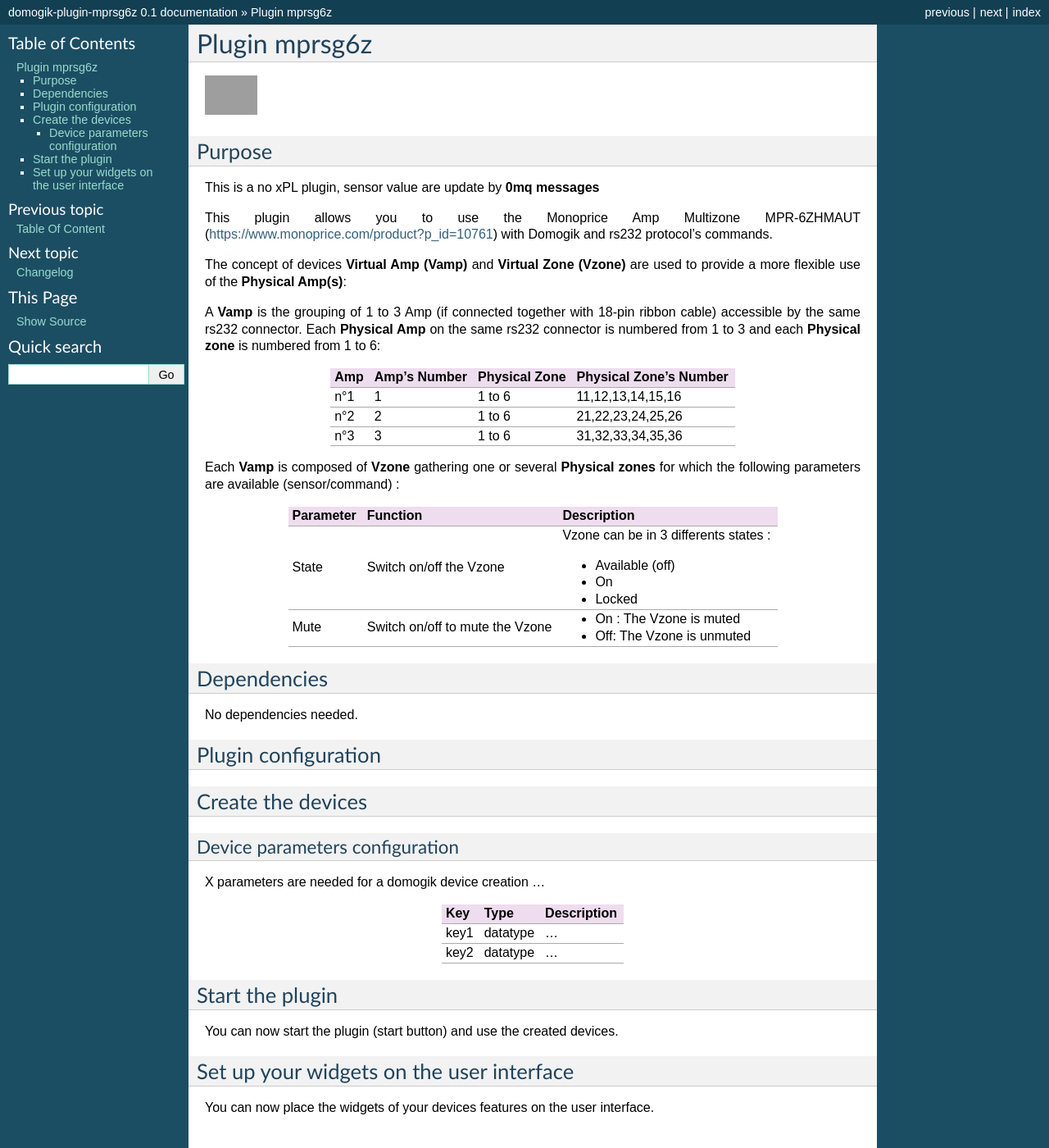
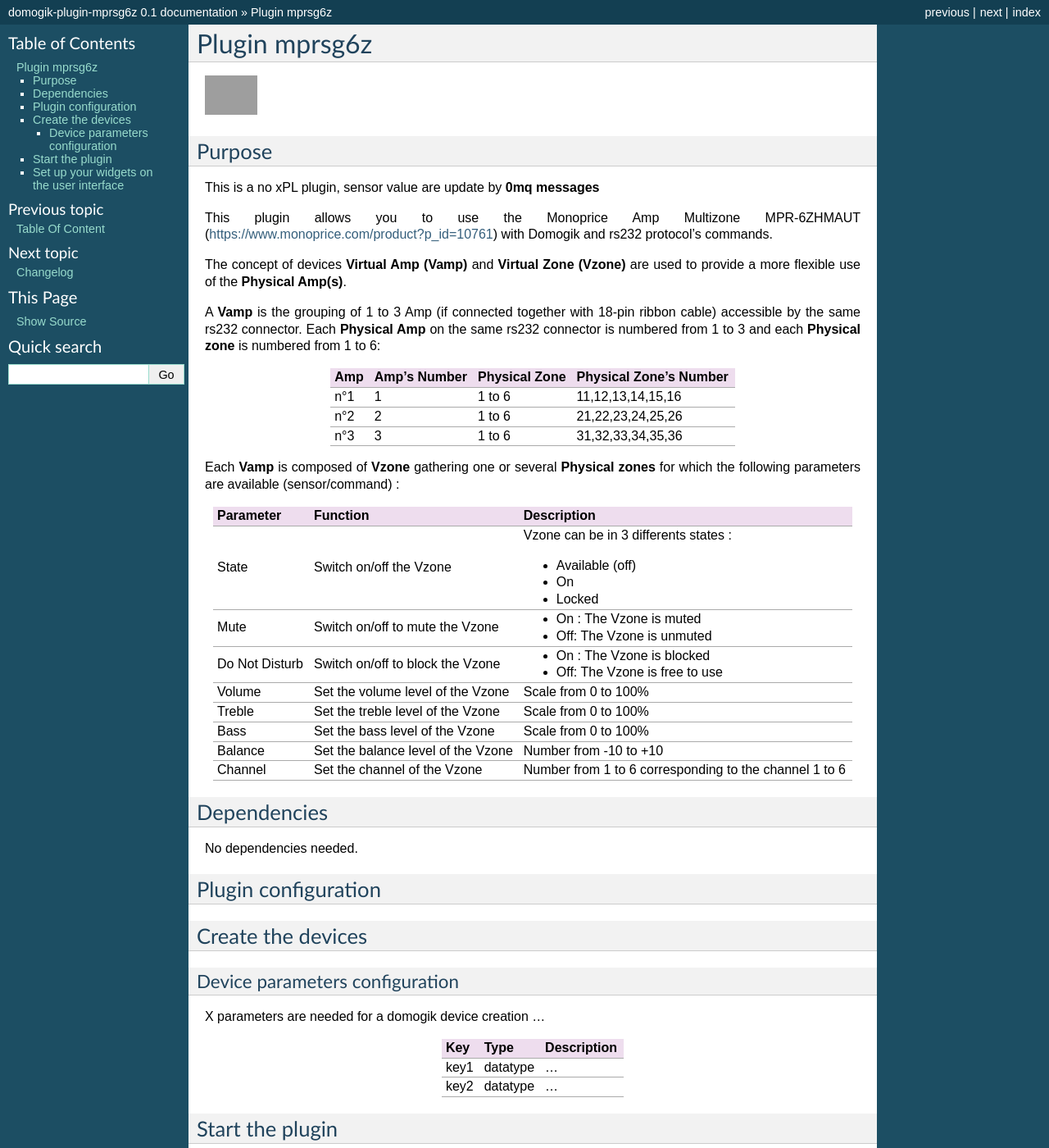
Before and after one commit to jaywax/domogik-plugin-mprsg6z, a Sphinx documentation site: the page built from docs/mprsg6z.txt, in a window 1280 px wide and 1400 px high. Shown: the whole window at 82% size. Built offline with Sphinx 7.4.7, drawn with Linux system fonts in a browser that asks for light colours; grey boxes are pictures that could not be loaded.

Commit message:
documentation update

```diff
--- a/docs/mprsg6z.txt
+++ b/docs/mprsg6z.txt
@@ -18,7 +18,7 @@
 This plugin allows you to use the Monoprice Amp Multizone MPR-6ZHMAUT (https://www.monoprice.com/product?p_id=10761)
 with Domogik and rs232 protocol's commands.
 
-The concept of devices **Virtual Amp (Vamp)** and **Virtual Zone (Vzone)** are used to provide a more flexible use of the **Physical Amp(s)**:
+The concept of devices **Virtual Amp (Vamp)** and **Virtual Zone (Vzone)** are used to provide a more flexible use of the **Physical Amp(s)**.
 
 A **Vamp** is the grouping of 1 to 3 Amp (if connected together with 18-pin ribbon cable) accessible
 by the same rs232 connector. Each **Physical Amp** on the same rs232 connector is numbered from 1 to 3 and
@@ -48,6 +48,19 @@
 +---------+----------------------------------+-----------------------------------------------------------------------------+
 |Mute     |Switch on/off to mute the Vzone   |* On : The Vzone is muted							   |
 |	  |				     |* Off: The Vzone is unmuted						   |
++---------+----------------------------------+-----------------------------------------------------------------------------+
+|Do Not   |Switch on/off to block the Vzone  |* On : The Vzone is blocked						   |
+|Disturb  |				     |* Off: The Vzone is free to use						   |
++---------+----------------------------------+-----------------------------------------------------------------------------+
+|Volume   |Set the volume level of the Vzone |Scale from 0 to 100% 							   |
++---------+----------------------------------+-----------------------------------------------------------------------------+
+|Treble   |Set the treble level of the Vzone |Scale from 0 to 100% 							   |
++---------+----------------------------------+-----------------------------------------------------------------------------+
+|Bass     |Set the bass level of the Vzone   |Scale from 0 to 100% 							   |
++---------+----------------------------------+-----------------------------------------------------------------------------+
+|Balance  |Set the balance level of the Vzone|Number from -10 to +10 							   |
++---------+----------------------------------+-----------------------------------------------------------------------------+
+|Channel  |Set the channel of the Vzone      |Number from 1 to 6 corresponding to the channel 1 to 6 			   |
 +---------+----------------------------------+-----------------------------------------------------------------------------+
 
 Dependencies
```
